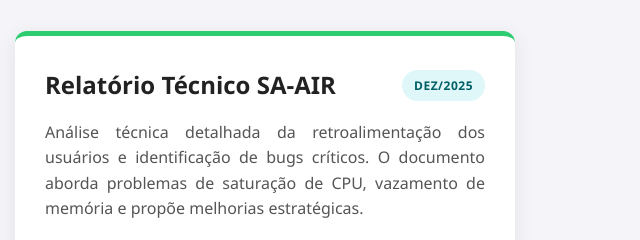
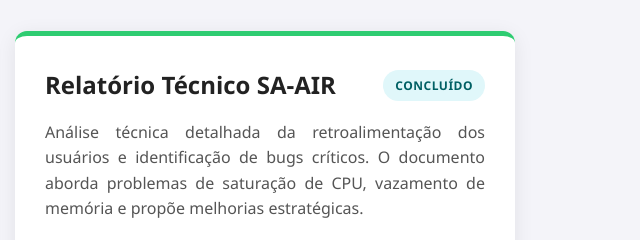
Before and after one commit to mc4rvalho/portfolio-generation, a plain HTML site: page index.html in a window 1280 px wide. Shown: the part 166-406 px from the top of the page, 640-1280 px from the left. Drawn offline with Linux system fonts and the light colour scheme.

Commit message:
Adicionando concluído

```diff
--- a/index.html
+++ b/index.html
@@ -62,7 +62,7 @@
       <div class="card-content">
         <div class="card-header">
           <h2>Relatório Técnico SA-AIR</h2>
-          <span class="status completed">Dez/2025</span>
+          <span class="status completed">Concluído</span>
         </div>
 
         <p class="description">
```
